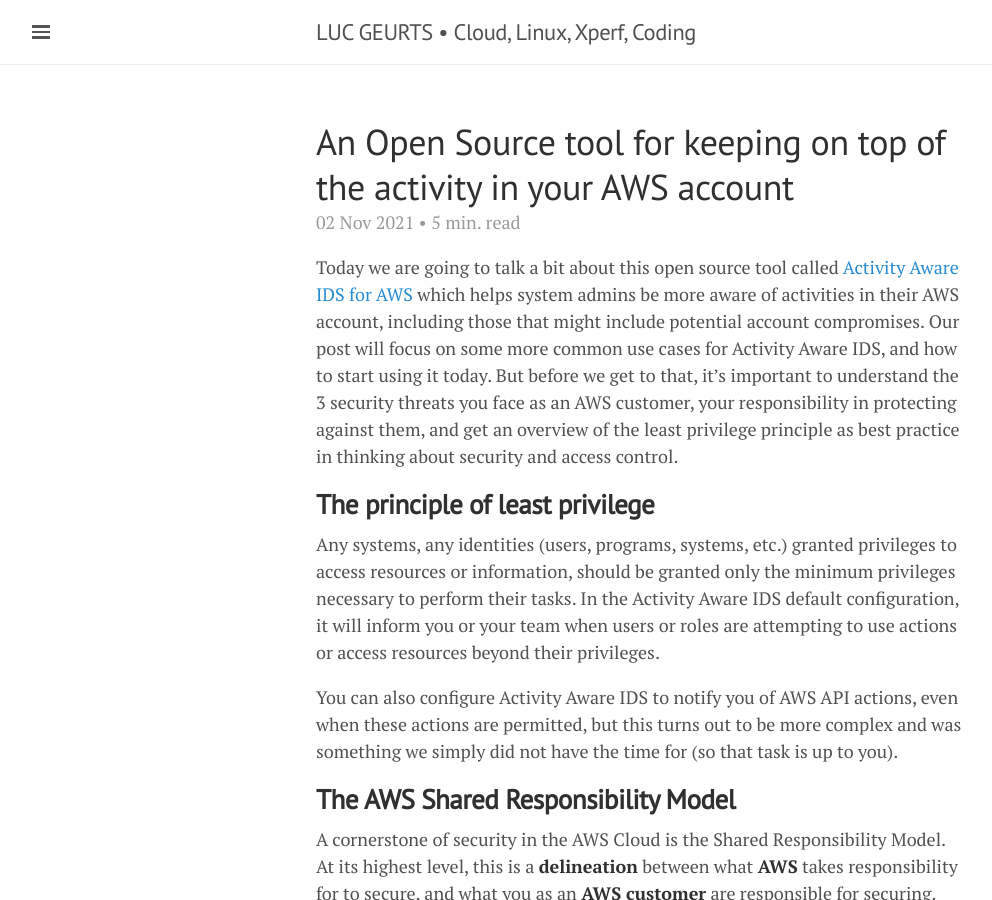
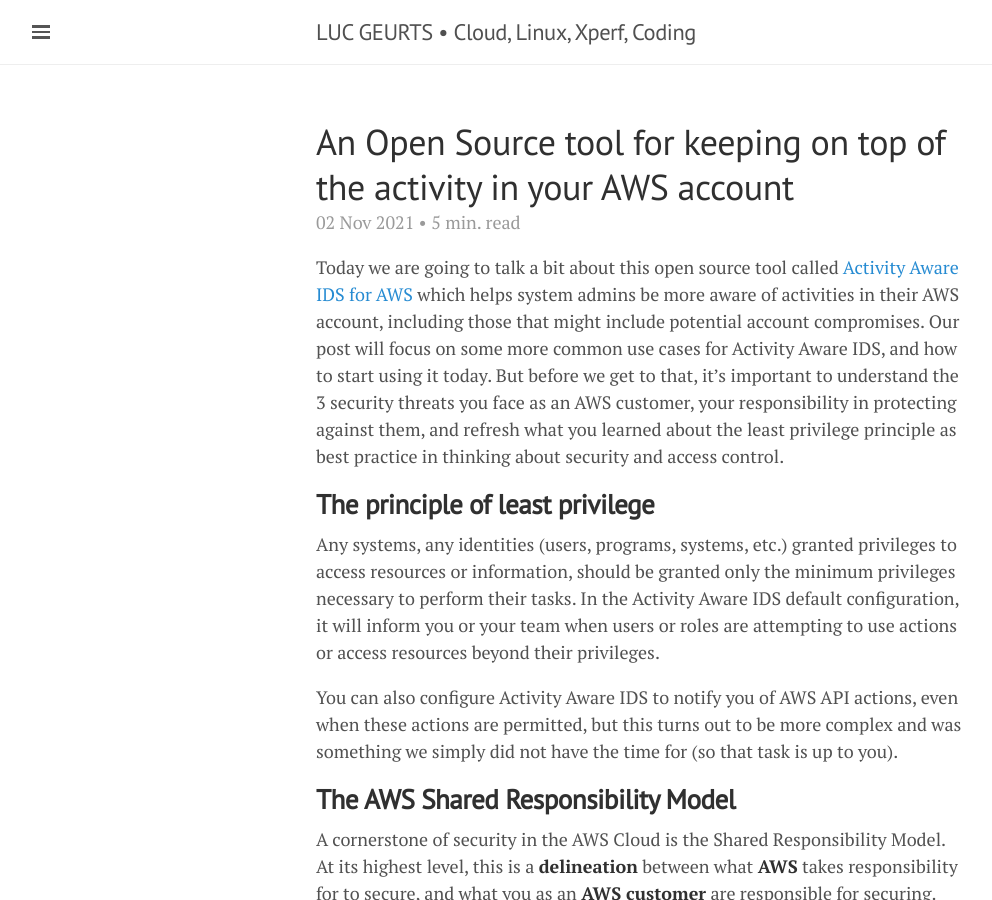
Before and after one commit to lgeurts/lgeurts.github.io, a Jekyll site: the page built from _posts/2021-11-02-activity-aware-ids-for-aws.md, in a window 1280 px wide and 900 px high. Shown: the whole window, without its empty margins (0-992 px from the left). Built offline with Jekyll 4.4.1, drawn with Linux system fonts in a browser that asks for light colours; nearby versions of some CDN libraries; comment, search, counter and statistics services are not loaded.

Commit message:
Update 2021-11-02-activity-aware-ids-for-aws.md

```diff
--- a/_posts/2021-11-02-activity-aware-ids-for-aws.md
+++ b/_posts/2021-11-02-activity-aware-ids-for-aws.md
@@ -7,7 +7,7 @@
 tags: [ Cloud Computing, GitHub Projects ]
 ---
 
-Today we are going to talk a bit about this open source tool called [Activity Aware IDS for AWS](https://github.com/Giftbit/activity-aware-ids-aws) which helps system admins be more aware of activities in their AWS account, including those that might include potential account compromises. Our post will focus on some more common use cases for Activity Aware IDS, and how to start using it today. But before we get to that, it’s important to understand the 3 security threats you face as an AWS customer, your responsibility in protecting against them, and get an overview of the least privilege principle as best practice in thinking about security and access control.
+Today we are going to talk a bit about this open source tool called [Activity Aware IDS for AWS](https://github.com/Giftbit/activity-aware-ids-aws) which helps system admins be more aware of activities in their AWS account, including those that might include potential account compromises. Our post will focus on some more common use cases for Activity Aware IDS, and how to start using it today. But before we get to that, it’s important to understand the 3 security threats you face as an AWS customer, your responsibility in protecting against them, and refresh what you learned about the least privilege principle as best practice in thinking about security and access control.
 
 ## **The principle of least privilege**
 
```
